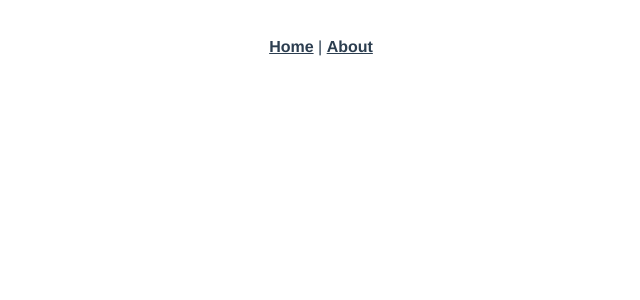
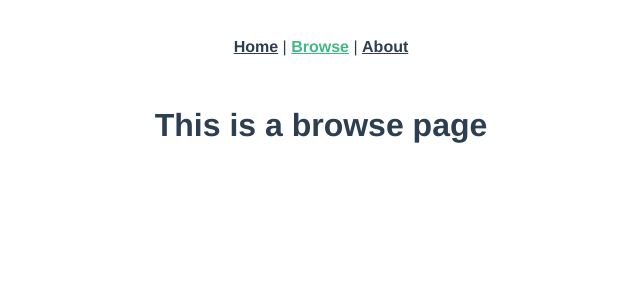
Before and after one commit to OldZealand03/cs260-creative-project-3, a Vue app: page /browse in a window 1280 px wide. Shown: the top 300 px of the page, without its empty margins (319-959 px from the left). Built offline with nearby package versions, Linux system fonts and the light colour scheme.

Commit message:
built browse page

```diff
--- a/src/App.vue
+++ b/src/App.vue
@@ -2,6 +2,7 @@
   <div id="app">
     <nav>
       <router-link to="/">Home</router-link> |
+      <router-link to="/browse">Browse</router-link> |
       <router-link to="/about">About</router-link>
     </nav>
     <router-view/>
--- /dev/null
+++ b/src/components/BrowseStuff.vue
@@ -0,0 +1,34 @@
+<template>
+  <div class="about">
+    <h1>This is a browse page</h1>
+
+  </div>
+</template>
+
+<script>
+export default {
+  name: "BrowseStuff",
+//   props: {
+//     products: Array,
+//   },
+  methods: {
+    deleteFromCart(product) {
+      const index = this.$root.$data.cart.indexOf(product);
+      if (index > -1) {
+        this.$root.$data.cart.splice(index, 1);
+      }
+    },
+  },
+  computed: {
+    cartTotal() {
+      let total = 0;
+      for (let i = 0; i < this.$root.$data.cart.length; ++i) {
+        console.log("." + this.$root.$data.cart[i].price);
+        let amount = this.$root.$data.cart[i].price
+        total += parseFloat(amount.replace('$', ''));
+      }
+      return total.toFixed(2);
+    },
+  },
+};
+</script>
--- a/src/router/index.js
+++ b/src/router/index.js
@@ -1,6 +1,9 @@
 import Vue from 'vue'
 import VueRouter from 'vue-router'
 import HomeView from '../views/HomeView.vue'
+
+import BrowseStuff from '../views/BrowseView.vue'
+
 
 Vue.use(VueRouter)
 
@@ -17,7 +20,12 @@ const routes = [
     // this generates a separate chunk (about.[hash].js) for this route
     // which is lazy-loaded when the route is visited.
     component: () => import(/* webpackChunkName: "about" */ '../views/AboutView.vue')
-  }
+  },
+  {
+    path: '/browse',
+    name: 'Browse-stuff',
+    component: BrowseStuff
+  },
 ]
 
 const router = new VueRouter({
--- /dev/null
+++ b/src/views/BrowseView.vue
@@ -0,0 +1,32 @@
+<template>
+<div>
+    <BrowseStuff />
+</div>
+</template>
+
+<script>
+
+import BrowseStuff from '../components/BrowseStuff.vue'
+
+export default {
+  name: 'Browse-stuff',
+  components: {
+    BrowseStuff
+  },
+//   data() {
+//     return {
+//       country: '',
+//     }
+//   },
+//   computed: {
+//     products() {
+//       return this.$root.$data.products.filter(product => product.country === this.country);
+//     }
+//   },
+//   methods: {
+//     select(country) {
+//       this.country = country;
+//     }
+//   }
+}
+</script>
```
